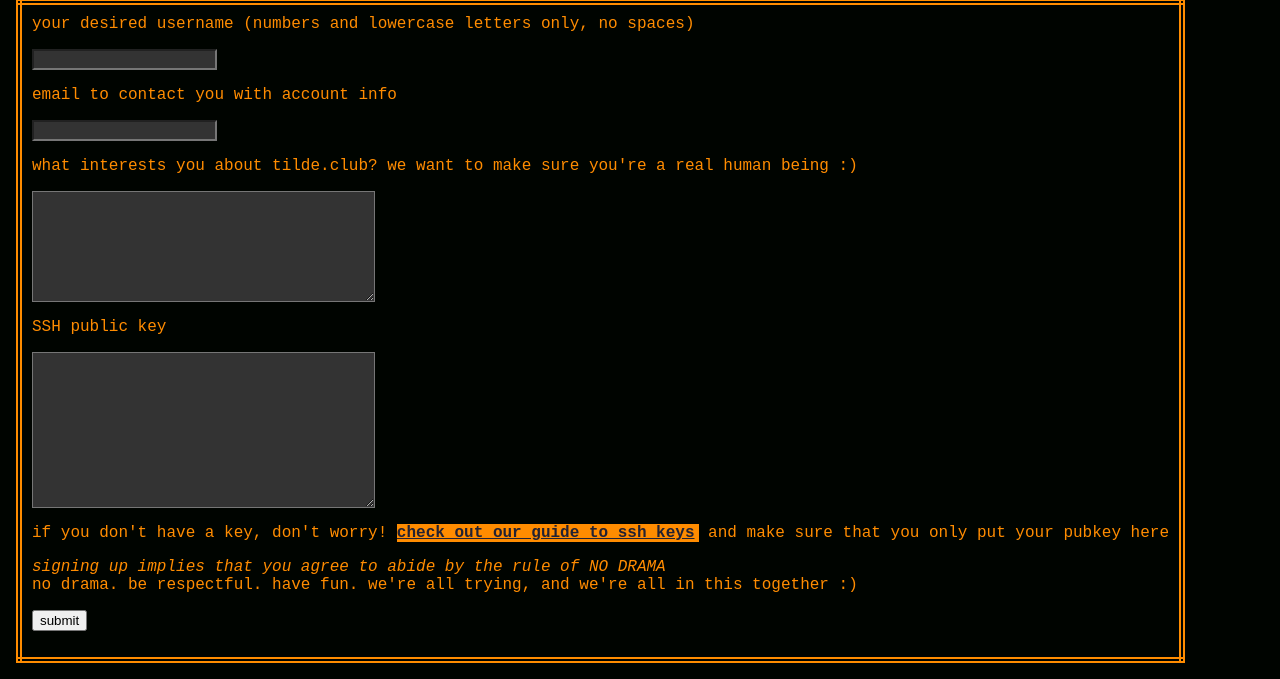
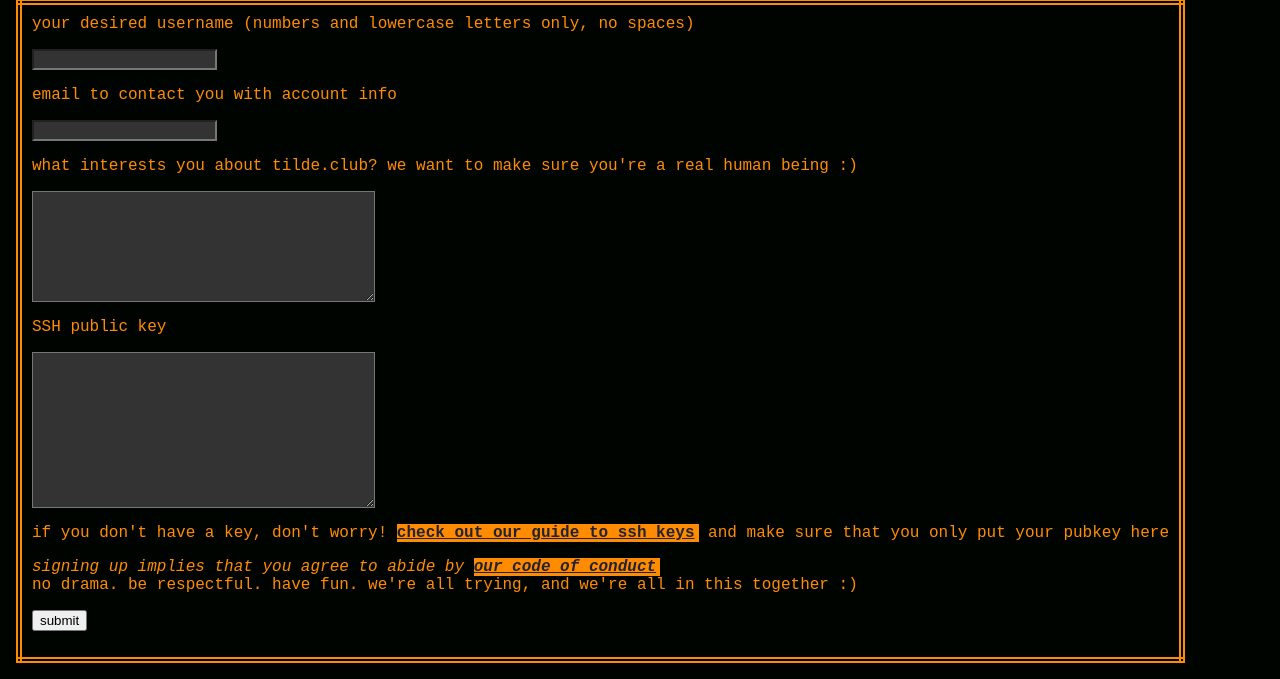
Before and after one commit to tildeclub/site, a PHP site: page /signup/index.php in a window 1280 px wide. Shown: the part 143-822 px from the top of the page. Run offline with PHP 8.4, Linux system fonts and the light colour scheme.

Commit message:
add link to code of conduct on signup page

```diff
--- a/signup/index.php
+++ b/signup/index.php
@@ -36,7 +36,7 @@ include __DIR__."/../header.php";
 			    </div>
 
 			    <p>
-				<em>signing up implies that you agree to abide by the rule of NO DRAMA</em>
+				<em>signing up implies that you agree to abide by <a href="/wiki/code-of-conduct.html">our code of conduct</a></em>
 				<br>
 				no drama. be respectful. have fun. we're all trying, and we're all in this together :)
 			    </p>
```
